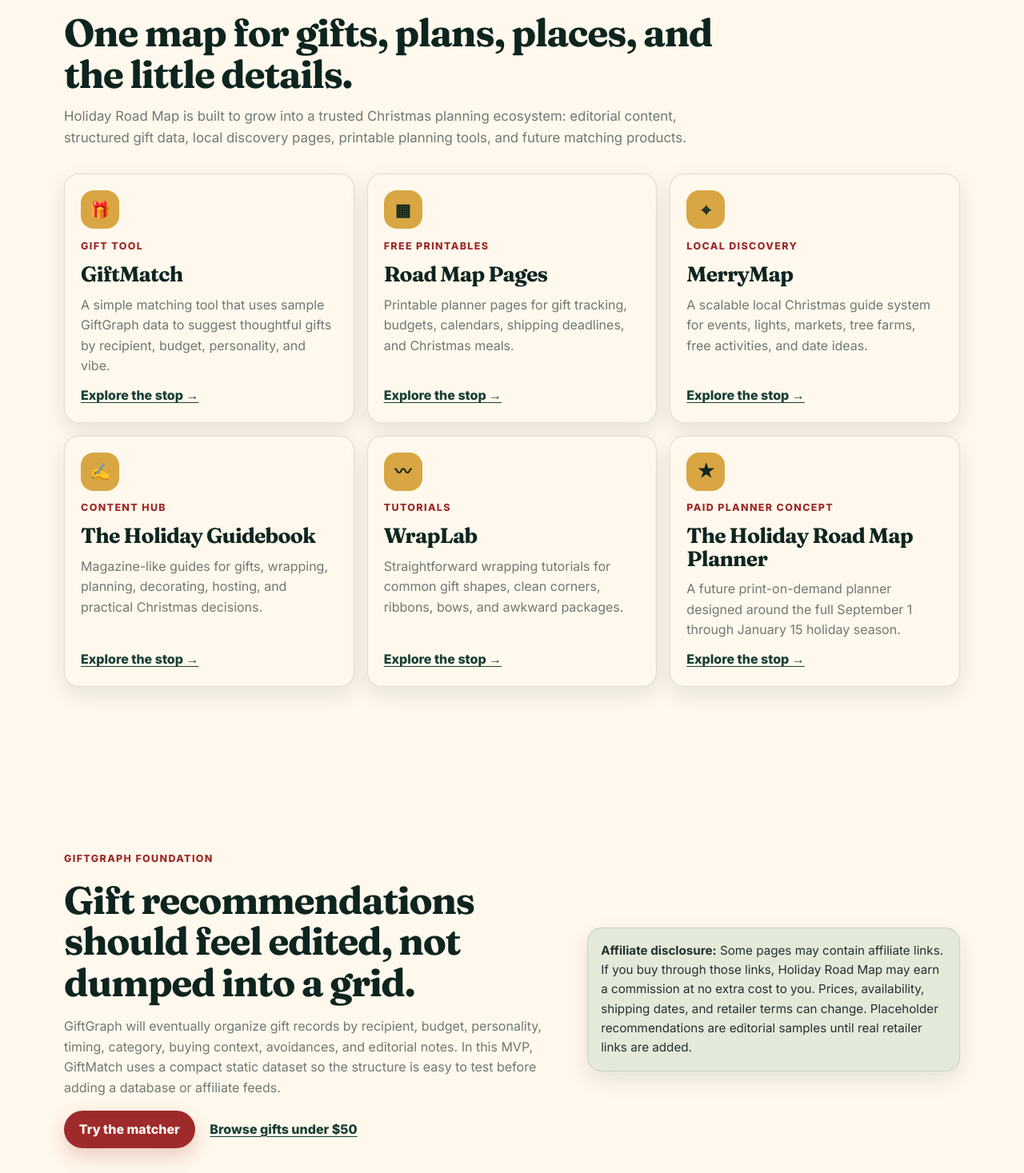
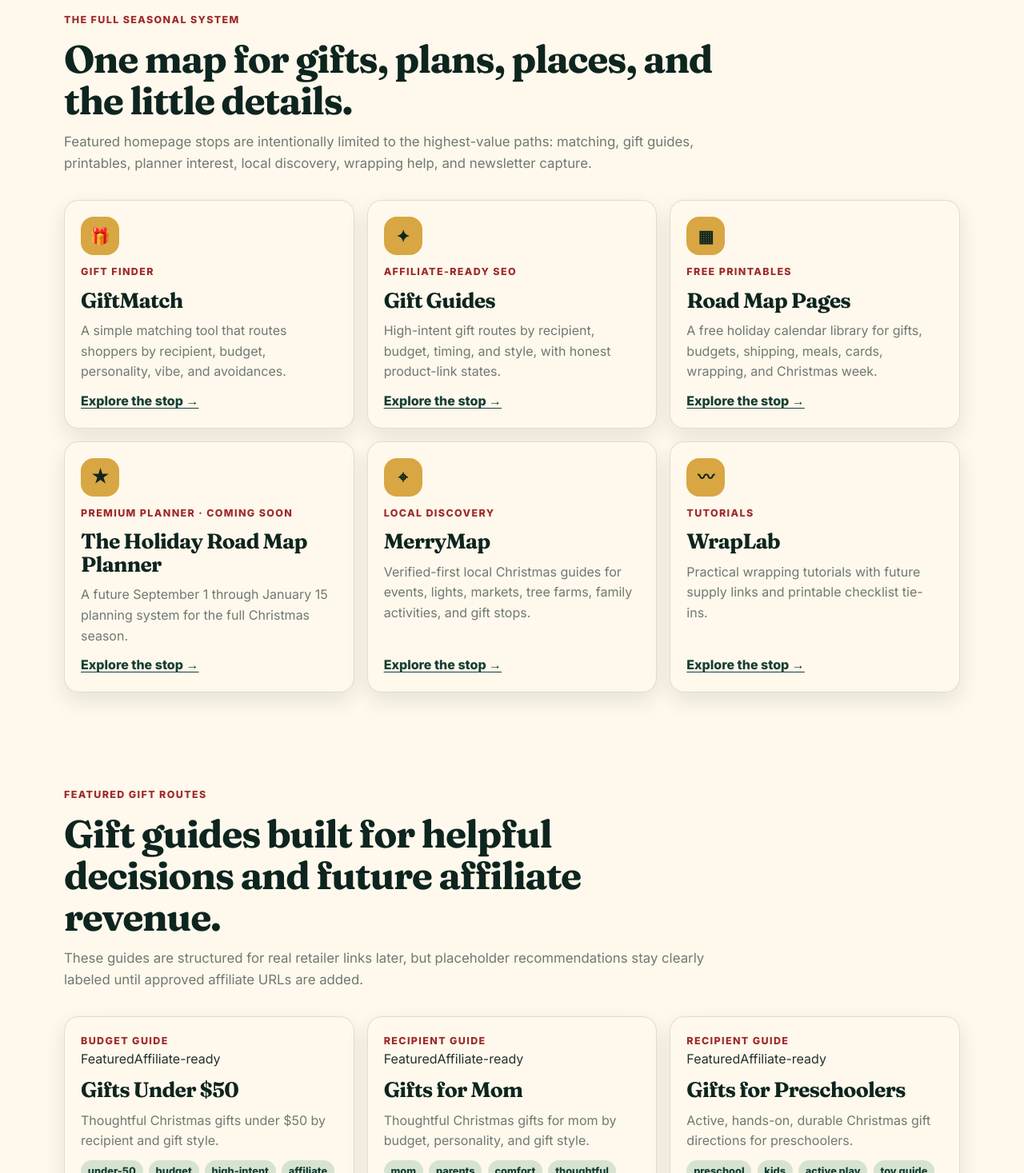
Before and after one commit to BryanFinnigan/holiday-road-map, a Next.js app: page / in a window 1280 px wide. Shown: the part 1043-2510 px from the top of the page at 80% size. Built offline with nearby package versions, Linux system fonts and the light colour scheme; no server answers.

Commit message:
Upgrade homepage revenue entry points

```diff
--- a/app/page.tsx
+++ b/app/page.tsx
@@ -1,100 +1,162 @@
 import type { Metadata } from "next";
 import Link from "next/link";
-import Disclosure from "@/components/Disclosure";
+import AffiliateDisclosure from "@/components/AffiliateDisclosure";
 import FeatureCard from "@/components/FeatureCard";
+import GiftGuideGrid from "@/components/GiftGuideGrid";
 import Hero from "@/components/Hero";
+import LocalMarketCard from "@/components/LocalMarketCard";
 import NewsletterSignup from "@/components/NewsletterSignup";
+import RoadMapPageCard from "@/components/RoadMapPageCard";
 import SectionHeader from "@/components/SectionHeader";
+import { getFeaturedGiftGuides } from "@/lib/giftGuides";
+import { localMarkets } from "@/lib/localMarkets";
+import { getFeaturedPlannerPages } from "@/lib/plannerPages";
 import { createMetadata } from "@/lib/seo";
 
 export const metadata: Metadata = createMetadata({
   title: "Holiday Road Map",
-  description: "Plan Christmas with GiftMatch, printable Road Map Pages, MerryMap local holiday guides, WrapLab tutorials, and The Holiday Guidebook.",
+  description: "Plan a less stressful, more joyful Christmas with GiftMatch, gift guides, free Road Map Pages, MerryMap local guides, WrapLab tutorials, and The Holiday Road Map Planner.",
   path: "/"
 });
 
-const features = [
+const productPillars = [
   {
     title: "GiftMatch",
-    label: "Gift tool",
+    label: "Gift finder",
     icon: "🎁",
     href: "/giftmatch",
-    description: "A simple matching tool that uses sample GiftGraph data to suggest thoughtful gifts by recipient, budget, personality, and vibe."
+    description: "A simple matching tool that routes shoppers by recipient, budget, personality, vibe, and avoidances."
+  },
+  {
+    title: "Gift Guides",
+    label: "Affiliate-ready SEO",
+    icon: "✦",
+    href: "/gifts",
+    description: "High-intent gift routes by recipient, budget, timing, and style, with honest product-link states."
   },
   {
     title: "Road Map Pages",
     label: "Free printables",
     icon: "▦",
     href: "/printables",
-    description: "Printable planner pages for gift tracking, budgets, calendars, shipping deadlines, and Christmas meals."
+    description: "A free holiday calendar library for gifts, budgets, shipping, meals, cards, wrapping, and Christmas week."
+  },
+  {
+    title: "The Holiday Road Map Planner",
+    label: "Premium planner · coming soon",
+    icon: "★",
+    href: "/planner",
+    description: "A future September 1 through January 15 planning system for the full Christmas season."
   },
   {
     title: "MerryMap",
     label: "Local discovery",
     icon: "⌖",
     href: "/merrymap",
-    description: "A scalable local Christmas guide system for events, lights, markets, tree farms, free activities, and date ideas."
-  },
-  {
-    title: "The Holiday Guidebook",
-    label: "Content hub",
-    icon: "✍",
-    href: "/guidebook",
-    description: "Magazine-like guides for gifts, wrapping, planning, decorating, hosting, and practical Christmas decisions."
+    description: "Verified-first local Christmas guides for events, lights, markets, tree farms, family activities, and gift stops."
   },
   {
     title: "WrapLab",
     label: "Tutorials",
     icon: "〰",
     href: "/guidebook/wrapping",
-    description: "Straightforward wrapping tutorials for common gift shapes, clean corners, ribbons, bows, and awkward packages."
-  },
-  {
-    title: "The Holiday Road Map Planner",
-    label: "Paid planner concept",
-    icon: "★",
-    href: "/planner",
-    description: "A future print-on-demand planner designed around the full September 1 through January 15 holiday season."
+    description: "Practical wrapping tutorials with future supply links and printable checklist tie-ins."
   }
 ];
 
+const seasonalRoute = [
+  "Start GiftMatch when you know the person but not the gift.",
+  "Browse gift guides when you know the budget or recipient.",
+  "Download Road Map Pages when the season starts feeling scattered.",
+  "Use MerryMap for local Christmas outings and gift stops.",
+  "Use WrapLab and the planner path when December details pile up."
+];
+
 export default function HomePage() {
+  const featuredGuides = getFeaturedGiftGuides(6);
+  const featuredPages = getFeaturedPlannerPages(3);
+  const featuredMarkets = localMarkets.slice(0, 3);
+
   return (
     <>
       <Hero
         eyebrow="Holiday Road Map"
         title="Your Road Map for a Calmer Christmas"
-        description="Find thoughtful gifts, plan the season, print useful holiday pages, discover local events, and learn simple wrapping tricks — all in one place."
+        description="Plan the season. Find the gifts. Enjoy the road. Holiday Road Map helps you match better gifts, print useful planning pages, discover local Christmas stops, learn wrapping shortcuts, and follow a less stressful, more joyful route through the holidays."
         primaryCta={{ label: "Start GiftMatch", href: "/giftmatch" }}
-        secondaryCta={{ label: "Download Free Planner Pages", href: "/printables" }}
+        secondaryCta={{ label: "Browse Gift Guides", href: "/gifts" }}
       />
 
       <section className="section container">
         <SectionHeader
           eyebrow="The full seasonal system"
           title="One map for gifts, plans, places, and the little details."
-          description="Holiday Road Map is built to grow into a trusted Christmas planning ecosystem: editorial content, structured gift data, local discovery pages, printable planning tools, and future matching products."
+          description="Featured homepage stops are intentionally limited to the highest-value paths: matching, gift guides, printables, planner interest, local discovery, wrapping help, and newsletter capture."
         />
         <div className="feature-grid">
-          {features.map((feature) => <FeatureCard key={feature.title} {...feature} />)}
+          {productPillars.map((feature) => <FeatureCard key={feature.title} {...feature} />)}
+        </div>
+      </section>
+
+      <section className="section container compact-section">
+        <SectionHeader
+          eyebrow="Featured gift routes"
+          title="Gift guides built for helpful decisions and future affiliate revenue."
+          description="These guides are structured for real retailer links later, but placeholder recommendations stay clearly labeled until approved affiliate URLs are added."
+        />
+        <GiftGuideGrid guides={featuredGuides} />
+        <div className="inline-cta">
+          <p>Need a more personal starting point?</p>
+          <Link className="button primary" href="/giftmatch">Start GiftMatch</Link>
+          <Link className="button secondary" href="/gifts/by-budget/under-50">Gifts under $50</Link>
+        </div>
+      </section>
+
+      <section className="section container compact-section">
+        <SectionHeader
+          eyebrow="Free Road Map Pages"
+          title="Downloadable planning pages should become the lead magnet."
+          description="The current library is ready for SVG/PDF files without pretending downloads exist before they are in the repo."
+        />
+        <div className="feature-grid">
+          {featuredPages.map((page) => <RoadMapPageCard key={page.slug} page={page} />)}
+        </div>
+        <div className="inline-cta">
+          <p>Preview the complete free library.</p>
+          <Link className="button primary" href="/printables">Open Road Map Pages</Link>
+          <Link className="button text-link" href="/planner">Preview the planner</Link>
         </div>
       </section>
 
       <section className="section container split-panel">
         <div>
-          <p className="eyebrow">GiftGraph foundation</p>
-          <h2>Gift recommendations should feel edited, not dumped into a grid.</h2>
-          <p>GiftGraph will eventually organize gift records by recipient, budget, personality, timing, category, buying context, avoidances, and editorial notes. In this MVP, GiftMatch uses a compact static dataset so the structure is easy to test before adding a database or affiliate feeds.</p>
-          <div className="button-row">
-            <Link className="button primary" href="/giftmatch">Try the matcher</Link>
-            <Link className="button text-link" href="/gifts/by-budget/under-50">Browse gifts under $50</Link>
+          <p className="eyebrow">Seasonal route</p>
+          <h2>Every major page should point to the next useful stop.</h2>
+          <div className="article-list mini-route-list">
+            {seasonalRoute.map((step, index) => (
+              <article className="article-row" key={step}>
+                <span>{String(index + 1).padStart(2, "0")}</span>
+                <div><p>{step}</p></div>
+              </article>
+            ))}
           </div>
         </div>
-        <Disclosure />
+        <AffiliateDisclosure />
+      </section>
+
+      <section className="section container compact-section">
+        <SectionHeader
+          eyebrow="MerryMap preview"
+          title="Local Christmas pages stay useful and clearly verified."
+          description="Detroit is the sample market. Chicago and Columbus are planned pages that should not claim live event details until official sources are checked."
+        />
+        <div className="market-list">
+          {featuredMarkets.map((market) => <LocalMarketCard key={market.href} market={market} />)}
+        </div>
       </section>
 
       <section className="section container">
-        <NewsletterSignup />
+        <NewsletterSignup context="homepage" />
       </section>
     </>
   );
```
